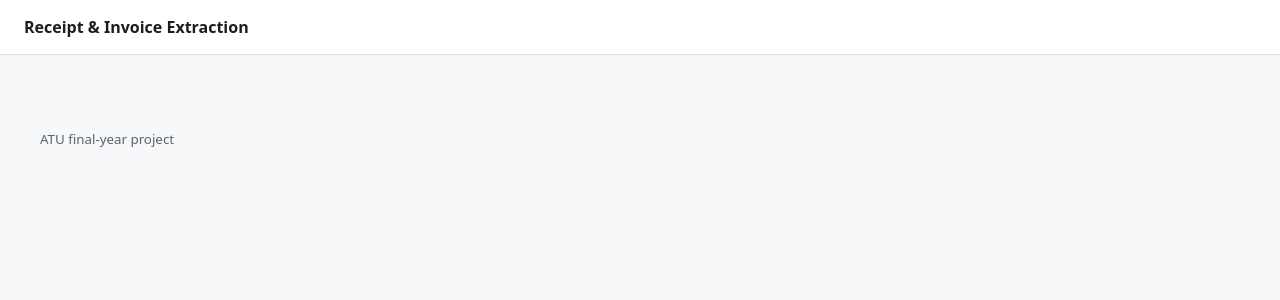
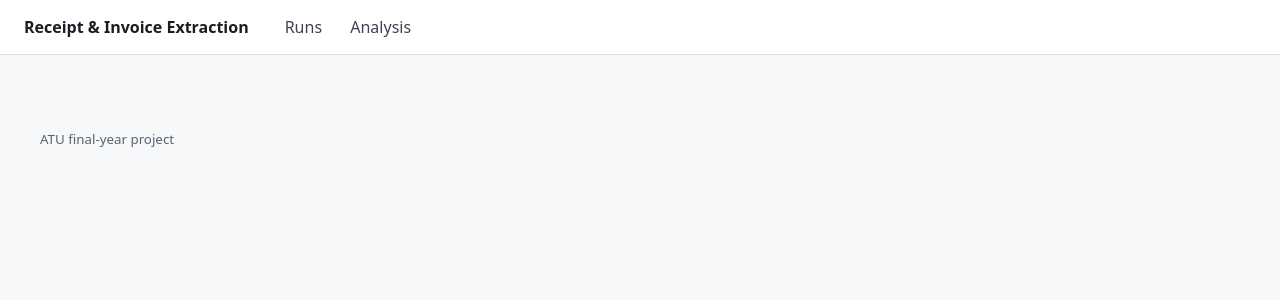
Before and after one commit to Lynch4360/plop-app, a Python web app: template src/plop_app/templates/base.html in a window 1280 px wide. Shown: the top 300 px of the page. Run offline with Jinja, Linux system fonts and the light colour scheme; the template is opened without the code that fills it, so the values that code supplies are empty.

Commit message:
Add nav links for Runsand Analysis to base layout

```diff
--- a/src/plop_app/static/css/app.css
+++ b/src/plop_app/static/css/app.css
@@ -25,3 +25,26 @@ body {
 .site-footer {
   color: #5B6270;
 }
+.site-footer {
+  color: #5B6270;
+}
+
+.site-header {
+  display: flex;
+  flex-wrap: wrap;
+  align-items: center;
+  gap: 24px;
+}
+
+nav a {
+  color: #3B4250;
+  text-decoration: none;
+  padding: 8px 12px;
+  border-radius: 6px;
+}
+
+nav a.active {
+  background: #EAF0FB;
+  color: #1A3F91;
+  font-weight: bold;
+}
--- a/src/plop_app/templates/base.html
+++ b/src/plop_app/templates/base.html
@@ -9,6 +9,10 @@
 <body>
   <header class="site-header">
     <span class="site-name">Receipt &amp; Invoice Extraction</span>
+      <nav>
+          <a href="{{ url_for('main.runs') }}" class="{{ 'active' if request.endpoint == 'main.runs' }}">Runs</a>
+          <a href="{{ url_for('main.analysis') }}" class="{{ 'active' if request.endpoint == 'main.analysis' }}">Analysis</a>
+      </nav>
   </header>
 
   <main class="page">
```
